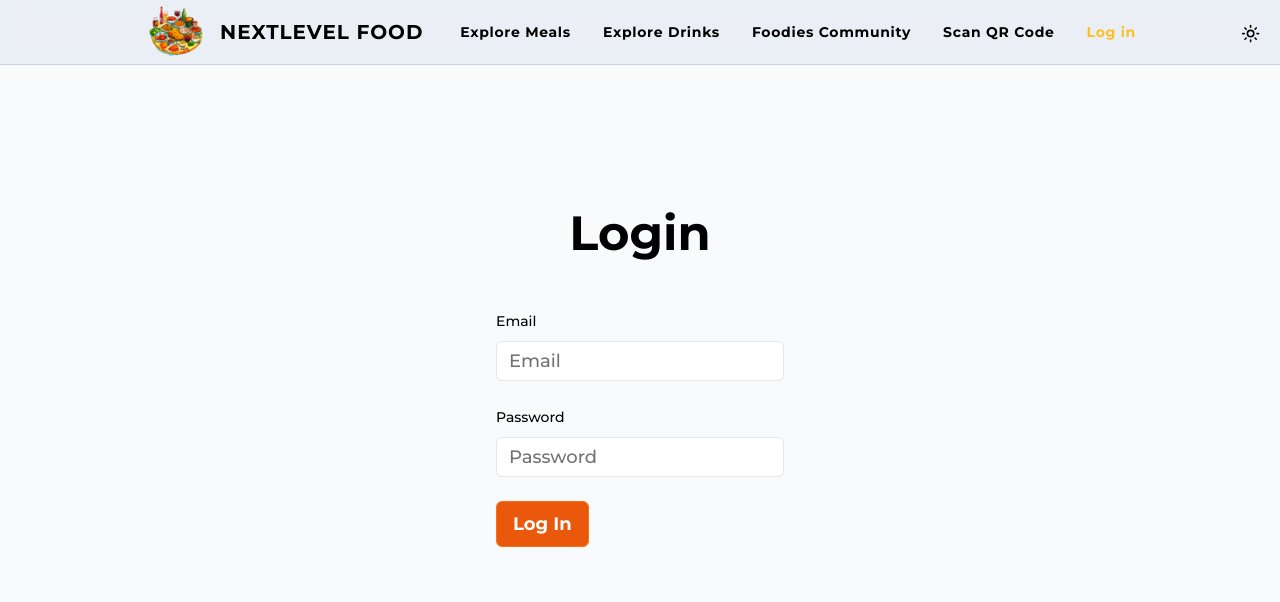
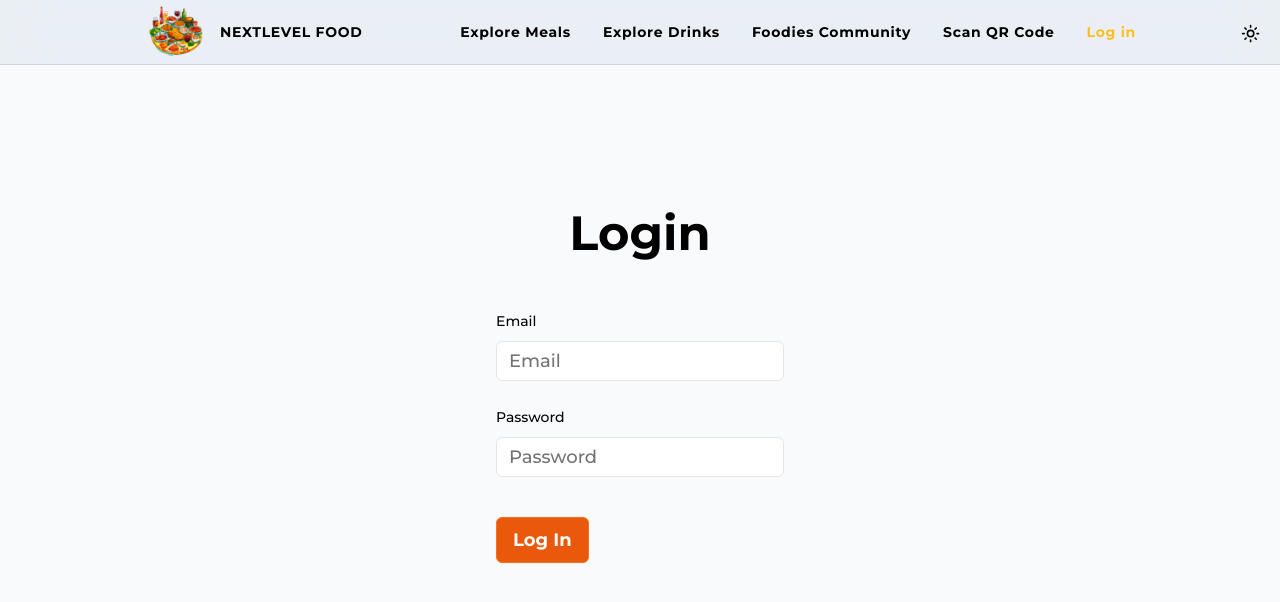
Before and after one commit to wjaqbo/share-menu, a Next.js app: page /login in a window 1280 px wide. Shown: the top 602 px of the page. Built offline with nearby package versions, Linux system fonts and the light colour scheme; no server answers.

Commit message:
Auth refactoring

```diff
--- a/src/components/app-header/app-header.tsx
+++ b/src/components/app-header/app-header.tsx
@@ -1,7 +1,7 @@
 import Link from "next/link";
 import Image from "next/image";
-import { auth } from "../../../auth";
 
+import { auth } from "@/lib/auth/auth";
 import logoImg from "@/assets/logo.png";
 import AppHeaderBackground from "./app-header-background";
 import NavLink from "./nav-link";
@@ -18,7 +18,7 @@ export default async function AppHeader() {
       <div className="mx-auto flex max-w-screen-lg flex-col justify-between  px-4 py-4 md:flex-row md:items-center md:py-0">
         <Link
           href="/"
-          className="mr-auto inline-flex items-center gap-3 font-bold uppercase tracking-wider md:text-xl"
+          className="mr-auto inline-flex items-center gap-3 font-bold uppercase tracking-wider md:text-sm"
         >
           <Image
             src={logoImg}
@@ -33,7 +33,7 @@ export default async function AppHeader() {
           <ModeToggle />
         </div>
         <AppNavigation>
-          <ul className="flex flex-col gap-8 text-lg font-bold tracking-wider md:flex-row md:text-sm">
+          <ul className="flex flex-col items-center gap-8 text-lg font-bold tracking-wider md:flex-row md:text-sm">
             <li>
               <NavLink href="/meals">Explore Meals</NavLink>
             </li>
--- a/src/components/login/login-button.tsx
+++ b/src/components/login/login-button.tsx
@@ -5,9 +5,5 @@ import Button from "@/components/ui/button";
 export default function LoginButton() {
   const { pending } = useFormStatus();
 
-  return (
-    <Button className="mt-4 w-full" aria-disabled={pending}>
-      Log In
-    </Button>
-  );
+  return <Button aria-disabled={pending}>Log In</Button>;
 }
--- a/src/components/login/login-form.tsx
+++ b/src/components/login/login-form.tsx
@@ -93,7 +93,9 @@ export function LoginForm() {
             </FormItem>
           )}
         />
-        <LoginButton />
+        <div className="pt-4">
+          <LoginButton />
+        </div>
         <div
           className="flex h-8 items-end space-x-1"
           aria-live="polite"
--- a/src/components/login/logout-button.tsx
+++ b/src/components/login/logout-button.tsx
@@ -1,5 +1,5 @@
-import { signOut } from "../../../auth";
-
+import { signOut } from "@/lib/auth/auth";
+import Button from "../ui/button";
 export default function LogoutButton() {
   return (
     <form
@@ -8,9 +8,9 @@ export default function LogoutButton() {
         await signOut();
       }}
     >
-      <button className="flex h-[48px] grow items-center justify-center gap-2 rounded-md bg-gray-50 p-3 text-sm font-medium hover:bg-sky-100 hover:text-blue-600 md:flex-none md:justify-start md:p-2 md:px-3">
-        Sign Out
-      </button>
+      <Button noBackground className="text-xs">
+        Log Out
+      </Button>
     </form>
   );
 }
--- a/src/components/ui/button.tsx
+++ b/src/components/ui/button.tsx
@@ -1,5 +1,6 @@
 "use client";
 
+import { cn } from "@/lib/utils";
 import Link from "next/link";
 import { ButtonHTMLAttributes, useRef } from "react";
 
@@ -7,11 +8,13 @@ export default function Button({
   children,
   href,
   noBackground = false,
+  className,
   ...props
 }: {
   children: React.ReactNode;
   href?: string;
   noBackground?: boolean;
+  className?: string;
 } & ButtonHTMLAttributes<HTMLButtonElement>) {
   const buttonRef = useRef<HTMLAnchorElement & HTMLButtonElement>(null);
   const rippleCircleRef = useRef<HTMLSpanElement>(null);
@@ -59,7 +62,13 @@ export default function Button({
       onMouseDownCapture={stopAnimation}
       ref={buttonRef}
       {...props}
-      className={`${noBackground ? "bg-transparent text-orange-600" : "bg-orange-600 font-bold text-white"} relative w-full rounded-md border border-orange-500 px-4 py-4 text-lg disabled:bg-gray-500 disabled:text-black md:w-auto md:py-2`}
+      className={cn(
+        "relative w-full rounded-md border border-orange-500 px-4 py-4 text-lg disabled:bg-gray-500 disabled:text-black md:w-auto md:py-2",
+        noBackground
+          ? "bg-transparent text-orange-600"
+          : "bg-orange-600 font-bold text-white",
+        className,
+      )}
     >
       <div ref={rippleRef} className="c-ripple">
         <span ref={rippleCircleRef} className="c-ripple__circle"></span>
--- a/src/lib/actions.ts
+++ b/src/lib/actions.ts
@@ -4,7 +4,7 @@ import { redirect } from "next/navigation";
 import { revalidatePath } from "next/cache";
 import { AuthError } from "next-auth";
 
-import { signIn } from "../../auth";
+import { signIn } from "./auth/auth";
 import { createMeal } from "./meals";
 
 function isValidText(text: string | null) {
@@ -12,7 +12,7 @@ function isValidText(text: string | null) {
 }
 
 export async function authenticate(
-  prevState: string | undefined,
+  _prevState: string | undefined,
   formData: FormData,
 ) {
   try {
--- a/auth.config.ts
+++ b/src/lib/auth/auth.config.ts
@@ -8,14 +8,12 @@ export const authConfig = {
     authorized({ auth, request: { nextUrl } }) {
       console.log("next-url", nextUrl);
       const isLoggedIn = !!auth?.user;
-      const isOnSharingPage = nextUrl.pathname.startsWith("/meals");
-      console.log("is on page", isOnSharingPage);
+      const isOnSharingPage = nextUrl.pathname.startsWith("/meals/share");
       if (isOnSharingPage) {
-        console.log("is on sharing page", isOnSharingPage);
         if (isLoggedIn) return true;
         return false;
       } else if (isLoggedIn) {
-        return Response.redirect(new URL("/meals", nextUrl));
+        // return Response.redirect(new URL("/meals/share", nextUrl));
       }
       return true;
     },
--- a/auth.ts
+++ b/src/lib/auth/auth.ts
@@ -8,6 +8,7 @@ import { getUser } from "@/lib/users";
 
 export const { auth, signIn, signOut } = NextAuth({
   ...authConfig,
+  secret: process.env.NEXTAUTH_SECRET,
   providers: [
     Credentials({
       async authorize(credentials) {
--- /dev/null
+++ b/src/middleware.ts
@@ -0,0 +1,9 @@
+import NextAuth from "next-auth";
+import { authConfig } from "@/lib/auth/auth.config";
+
+export default NextAuth(authConfig).auth;
+
+export const config = {
+  // https://nextjs.org/docs/app/building-your-application/routing/middleware#matcher
+  matcher: ["/((?!api|_next/static|_next/image|favicon.ico).*)"],
+};
```
Also changed, not shown: middleware.ts (deleted, +0 -11 lines).
